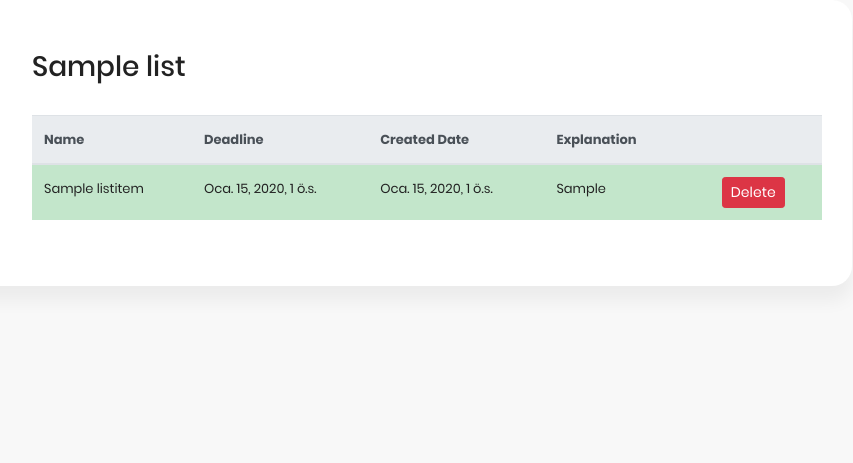
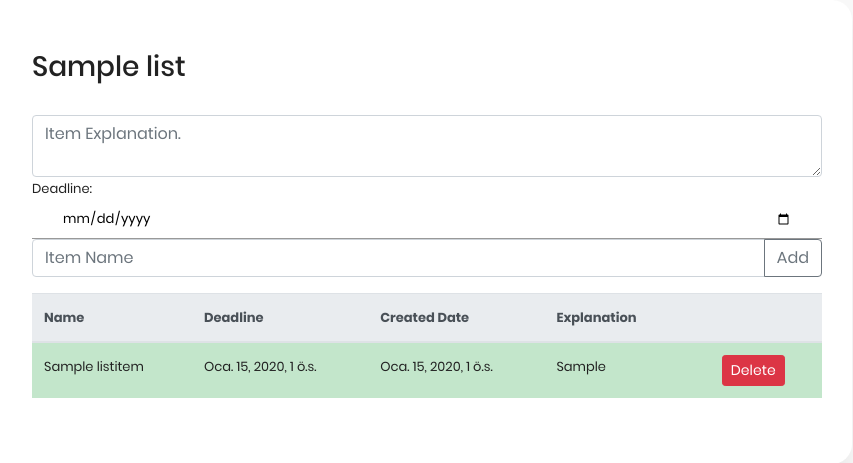
Before and after one commit to SefaAkdeniz/Todo-List-Django-WebSite, a Django app: page /1 in a window 1280 px wide. Shown: the part 62-525 px from the top of the page, without its empty margins (238-1091 px from the left). Run offline with Django 3.2, Linux system fonts and the light colour scheme; a user stored in the database is signed in; tables that the repository leaves empty hold one stand-in row (values such as "Sample post"); some libraries are stand-ins or nearby versions.

Commit message:
added add new item operation

```diff
--- a/templates/detail.html
+++ b/templates/detail.html
@@ -4,6 +4,17 @@
 <div class="container" id="mainPage">
     <h3>{{title}}</h3>
     <br>
+    <form action="{% url 'detail' list_id %}" method="POST">
+        {% csrf_token %}
+            <textarea class="form-control" name="explanation" placeholder="Item Explanation." rows="2" required></textarea>
+            Deadline: <input type="date" name="deadline" required>
+            <div class="input-group mb-3">
+                <input type="text" class="form-control" name="name" placeholder="Item Name" required>
+                <div class="input-group-append">
+                  <button class="btn btn-outline-secondary" type="submit">Add</button>
+                </div>
+              </div>
+    </form>
     {% if items %}
     <table class="table">
         <thead class="thead-light">
@@ -41,6 +52,7 @@
             </tr>
             {% endfor %}
             {% else %}
+            <br>
             <p>No List Item</p>
             {% endif %}
         </tbody>
--- a/todo/views.py
+++ b/todo/views.py
@@ -19,15 +19,25 @@ def index(request):
 
 @login_required(login_url="login")
 def detail(request,list_id):
-    items = ListItem.objects.filter(tList=list_id)
-    title = List.objects.filter(pk=list_id).first().name
-    return render(request,'detail.html',{"items": items,"title":title,"list_id":list_id})
+    if request.method == 'POST':
+        name = request.POST['name']
+        explanation = request.POST['explanation']
+        deadline = request.POST['deadline']
+        item = ListItem(name=name,explanation=explanation,deadline=deadline,status=False,tList=List.objects.filter(pk=list_id).first())
+        item.save()
+        messages.add_message(request,messages.SUCCESS,'Created New Item.')
+        return redirect('/'+str(list_id))
+    else:
+        items = ListItem.objects.filter(tList=list_id)
+        title = List.objects.filter(pk=list_id).first().name
+        return render(request,'detail.html',{"items": items,"title":title,"list_id":list_id})
 
 @login_required(login_url="login")
 def deleteList(request,list_id):
-    List.objects.filter(pk=list_id).delete()
-    messages.add_message(request,messages.SUCCESS,'Deleted List.')
-    return redirect('index')
+    if request.method == 'POST':
+        List.objects.filter(pk=list_id).delete()
+        messages.add_message(request,messages.SUCCESS,'Deleted List.')
+        return redirect('index')
 
 @login_required(login_url="login")
 def deleteItem(request,item_id):
```
Also changed, not shown: todo/admin.py (+4 -4 lines), db.sqlite3.
